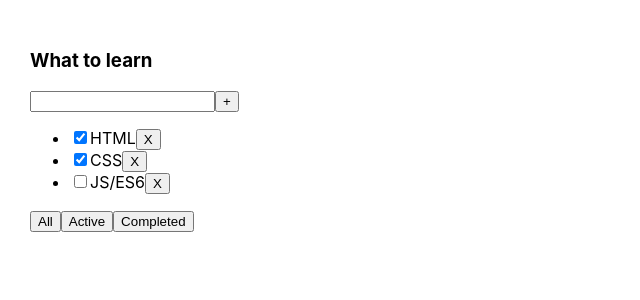
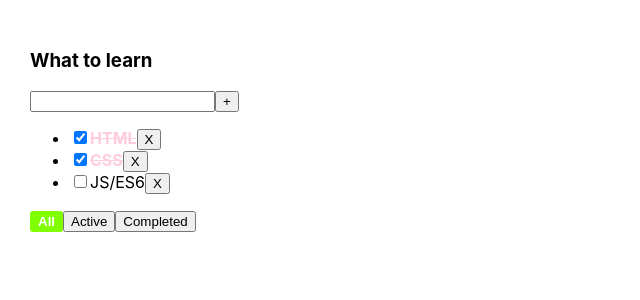
Before and after one commit to alex27git/TodoList, a React (Create React App) app: page / in a window 1280 px wide. Shown: the top 300 px of the page, without its empty margins (0-640 px from the left). Built offline with nearby package versions, Linux system fonts and the light colour scheme.

Commit message:
fix input field

```diff
--- a/src/App.css
+++ b/src/App.css
@@ -6,3 +6,22 @@
 .App > div {
   margin-right: 50px;
 }
+
+.isDone {
+  text-decoration: line-through;
+  color: #FFCCDD;
+  font-weight: bold;
+}
+
+.active {
+  background-color: chartreuse;
+  color: white;
+  font-weight: bold;
+  border: 2px solid chartreuse;
+  border-radius: 3px;
+}
+
+.error {
+  border: 2px solid #FFCCDD;
+  outline: none;
+}
--- a/src/App.tsx
+++ b/src/App.tsx
@@ -15,7 +15,6 @@ function App() {
       {id: v1(), title: "CSS", isDone: true},
       {id: v1(), title: "JS/ES6", isDone: false},
     ]
-
   )
 
   const removeTask = (taskID: string) => {
@@ -36,13 +35,17 @@ function App() {
 
   const [filter, setFilter] = useState<FilterValuesType>("all")
 
+  const changeTaskStatus = (taskID: string, isDone: boolean) => {
+    setTasks(tasks.map(t => t.id === taskID ? {...t, isDone: isDone} :t))
+  }
+
   let tasksForRender;
   switch (filter) {
     case "completed":
-      tasksForRender = tasks.filter(t => t.isDone === true)
+      tasksForRender = tasks.filter(t => t.isDone)
       break
     case "active":
-      tasksForRender = tasks.filter(t => t.isDone === false)
+      tasksForRender = tasks.filter(t => !t.isDone)
       break
     default:
       tasksForRender = tasks
@@ -50,13 +53,7 @@ function App() {
 
   const changeFilter = (filter: FilterValuesType) => {
     setFilter(filter)
-
   }
-  // const tasks_2: Array<TaskType> = [
-  //   {id: 1, title: "Brad", isDone: true},
-  //   {id: 2, title: "Sugar", isDone: false},
-  //   {id: 3, title: "buckwheat", isDone: true},
-  // ]
 
   return (
     <div className="App">
@@ -66,9 +63,9 @@ function App() {
         removeTask={removeTask}
         changeFilter={changeFilter}
         addTask={addTask}
+        changeTaskStatus={changeTaskStatus}
+        filter={filter}
       />
-     {/*// <TodoList title={title_2} tasks={tasks_2}/>*/}
-
     </div>
   );
 }
--- a/src/TodoList.tsx
+++ b/src/TodoList.tsx
@@ -8,42 +8,65 @@ export type TaskType = {
 }
 
 type TodoListPropsType = {
-
   title: string
   tasks: Array<TaskType>
   removeTask: (taskID: string) => void
   changeFilter: (filter: FilterValuesType) => void
+  changeTaskStatus: (taskID: string, isDone: boolean) =>void
   addTask: (title: string) => void
+  filter: FilterValuesType
 }
 
 const TodoList = (props:TodoListPropsType) => {
   console.log("TodoList")
 
   const [title, setTitle] = useState("")
+  const [error, setError] =useState<boolean>(false)
 
-  const tasksListItems = props.tasks.map(task => {
+
+  const tasksListItems = props.tasks.length
+   ? props.tasks.map(task => {
+
     const removeTask = () => {props.removeTask(task.id)}
+    const changeTaskStatus= (e: ChangeEvent<HTMLInputElement>) =>
+      props.changeTaskStatus(task.id, e.currentTarget.checked)
     return (
-      <li>
-        <input type="checkbox" checked={task.isDone} />
-        <span>{task.title}</span>
+      <li >
+        <input
+          onChange={changeTaskStatus}
+          type="checkbox" checked={task.isDone}
+        />
+        <span className={task.isDone ? "isDone" : ""}>{task.title}</span>
         <button onClick={removeTask}>X</button>
       </li>
     )
   })
+  : <span>Task is empty!</span>
 
   const onClickAddTask = () => {
-    props.addTask(title)
+    const trimmedTitle = title.trim()
+    if (trimmedTitle) {
+      props.addTask(trimmedTitle)
+    } else {
+      setError(true)
+    }
     setTitle("")
   }
 
   const onKeyDownAddTaskHandler = (e: KeyboardEvent<HTMLInputElement>) => {
-    if (e.key === "Enter" || e.key === "crtKey" ) {
+    if (e.key === "Enter" || e.ctrlKey ) {
       onClickAddTask()
     }
   }
 
-  const onChangeAddTaskHandler = (e: ChangeEvent<HTMLInputElement>) => setTitle(e.currentTarget.value)
+  const onChangeAddTaskHandler = (e: ChangeEvent<HTMLInputElement>) => {
+    error && setError(false)
+    setTitle(e.currentTarget.value)
+  }
+
+  const getChangeFilterHandler = (filter: FilterValuesType) => {
+    return() => props.changeFilter(filter)
+  }
 
   return (
     <div>
@@ -53,16 +76,24 @@ const TodoList = (props:TodoListPropsType) => {
           value={title}
           onChange={onChangeAddTaskHandler}
           onKeyDown={onKeyDownAddTaskHandler}
+          className={error ? "error" : ""}
         />
         <button onClick={onClickAddTask}>+</button>
+        {error && <div style={{color: "hotpink"} }>Title is required! </div>}
       </div>
       <ul>
         {tasksListItems}
       </ul>
       <div>
-        <button onClick={()=>props.changeFilter("all")}>All</button>
-        <button onClick={()=>props.changeFilter("active")}>Active</button>
-        <button onClick={()=>props.changeFilter("completed")}>Completed</button>
+        <button
+          className={props.filter === "all" ? "active" : ""}
+          onClick={getChangeFilterHandler("all")}>All</button>
+        <button
+          className={props.filter === "active" ? "active" : ""}
+          onClick={getChangeFilterHandler("active")}>Active</button>
+        <button
+          className={props.filter === "completed" ? "active" : ""}
+          onClick={getChangeFilterHandler("completed")}>Completed</button>
       </div>
     </div>
   );
```
